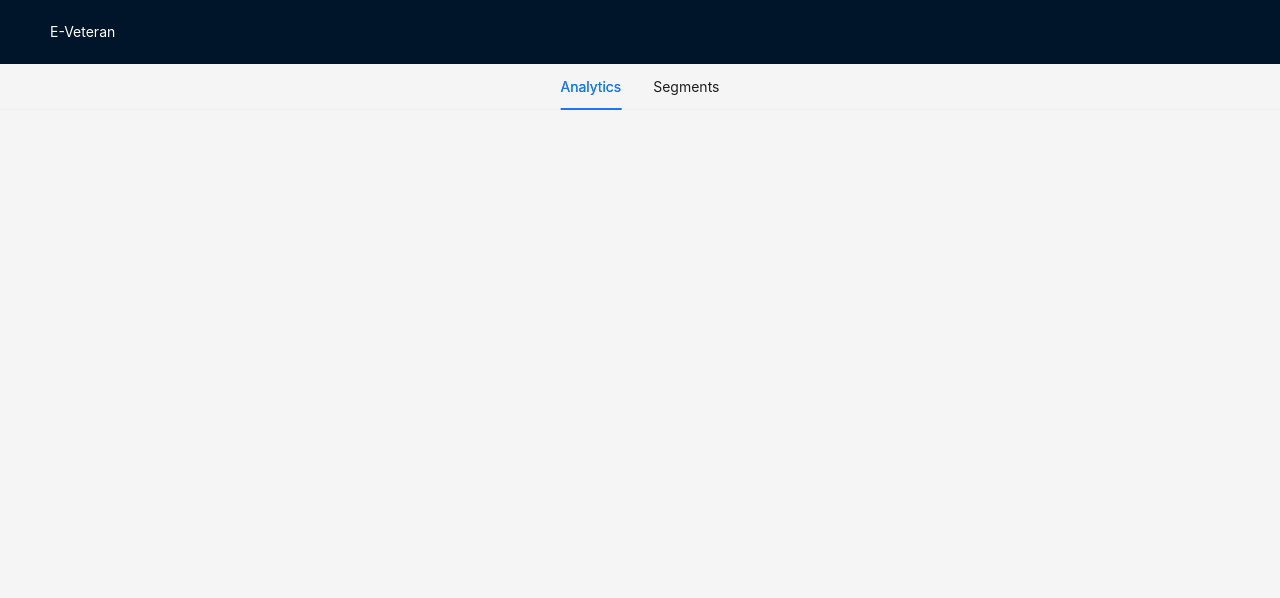
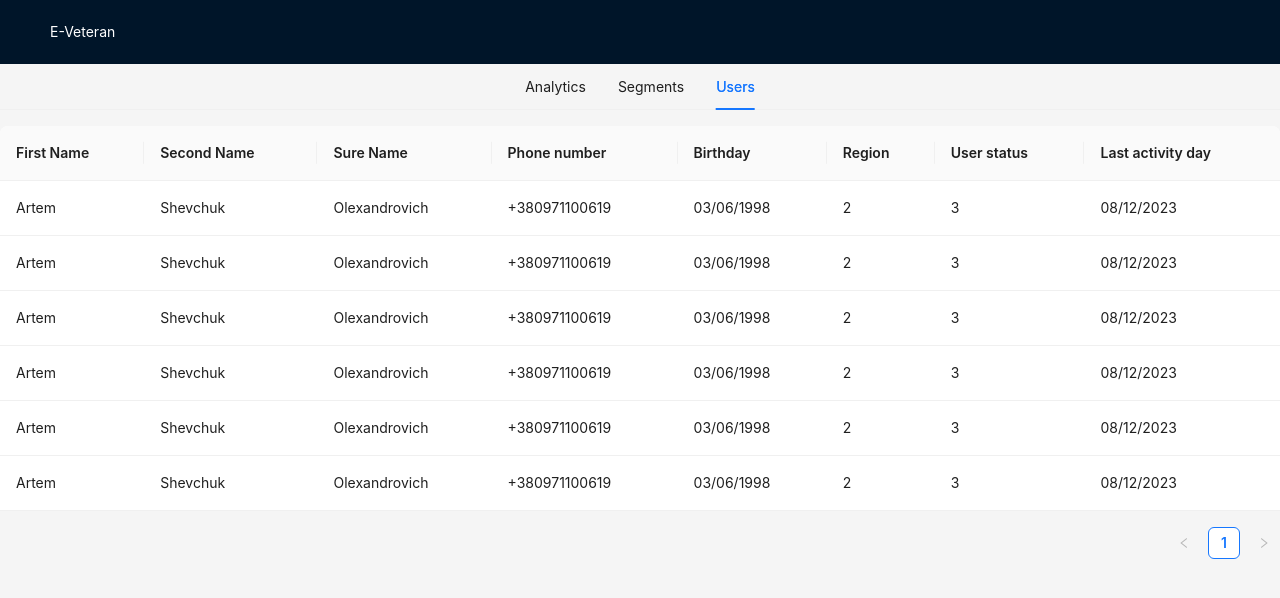
Before and after one commit to Zihfred/luxoft, a React (Vite) app: page /users in a window 1280 px wide. Shown: the top 598 px of the page. Built offline with nearby package versions, Linux system fonts and the light colour scheme.

Commit message:
feat: add users component

```diff
--- a/src/App.jsx
+++ b/src/App.jsx
@@ -1,7 +1,8 @@
 import { Layout, Tabs } from "antd";
-import styled from 'styled-components';
-import { Route, Routes, useNavigate } from "react-router-dom";
+import styled from "styled-components";
+import { Route, Routes, useNavigate, useLocation } from "react-router-dom";
 
+import Users from "./pages/Users/Users";
 
 const { Header, Content } = Layout;
 
@@ -10,37 +11,49 @@ const HeaderLogo = styled.a`
 `;
 
 const StyledLayout = styled(Layout)`
-  min-height: 100vh
-`
+  min-height: 100vh;
+`;
 
 const items = [
   {
-    key: '',
-    label: 'Analytics',
+    key: "",
+    label: "Analytics",
   },
   {
-    key: 'segments',
-    label: 'Segments',
-  }
-]
+    key: "segments",
+    label: "Segments",
+  },
+  {
+    key: "users",
+    label: "Users",
+  },
+];
 
 const App = () => {
-  const navigate = useNavigate()
+  const navigate = useNavigate();
+  const { pathname } = useLocation();
 
   const onTabClick = (key) => {
-    navigate(`/${key}`)
-  }
+    navigate(`/${key}`);
+  };
 
   return (
-    <StyledLayout >
+    <StyledLayout>
       <Header>
         <HeaderLogo href="/">E-Veteran</HeaderLogo>
       </Header>
-      <Tabs onChange={onTabClick}  defaultActiveKey="1" centered items={items}/>
+      <Tabs
+        onChange={onTabClick}
+        defaultActiveKey="1"
+        centered
+        items={items}
+        activeKey={pathname.slice(1)}
+      />
       <Content>
         <Routes>
-          <Route path="/"  element={<div>anal</div>} />
-          <Route path="/segments"  element={<div>segments</div>} />
+          <Route path="/" element={<div>anal</div>} />
+          <Route path="/segments" element={<div>segments</div>} />
+          <Route path="/users" element={<Users />} />
         </Routes>
       </Content>
     </StyledLayout>
--- /dev/null
+++ b/src/pages/Users/Users.jsx
@@ -0,0 +1,118 @@
+import {} from 'react';
+import { Table } from 'antd';
+
+const columns = [
+    {
+        title: 'First Name',
+        dataIndex: 'firstName',
+        key: 'firstName'
+    },
+    {
+        title: 'Second Name',
+        dataIndex: 'secondName',
+        key: 'secondName'
+    },
+    {
+        title: 'Sure Name',
+        dataIndex: 'sureName',
+        key: 'sureName'
+    },
+    {
+        title: 'Phone number',
+        dataIndex: 'phoneNumber',
+        key: 'phoneNumber'
+    },
+    {
+        title: 'Birthday',
+        dataIndex: 'birthday',
+        key: 'birthday'
+    },
+    {
+        title: 'Region',
+        dataIndex: 'idRegion',
+        key: 'idRegion'
+    },
+    {
+        title: 'User status',
+        dataIndex: 'idUserStatus',
+        key: 'idUserStatus'
+    },
+    {
+        title: 'Last activity day',
+        dataIndex: 'lastActivityDate',
+        key: 'lastActivityDate'
+    },
+]
+
+const Data = [
+    {
+        key: '1',
+        firstName: 'Artem',
+        secondName: 'Shevchuk',
+        sureName: 'Olexandrovich',
+        phoneNumber: '+380971100619',
+        birthday: '03/06/1998',
+        idRegion: '2',
+        idUserStatus: '3',
+        lastActivityDate: '08/12/2023'
+    },
+    {
+        key: '2',
+        firstName: 'Artem',
+        secondName: 'Shevchuk',
+        sureName: 'Olexandrovich',
+        phoneNumber: '+380971100619',
+        birthday: '03/06/1998',
+        idRegion: '2',
+        idUserStatus: '3',
+        lastActivityDate: '08/12/2023'
+    },
+    {
+        key: '3',
+        firstName: 'Artem',
+        secondName: 'Shevchuk',
+        sureName: 'Olexandrovich',
+        phoneNumber: '+380971100619',
+        birthday: '03/06/1998',
+        idRegion: '2',
+        idUserStatus: '3',
+        lastActivityDate: '08/12/2023'
+    },
+    {
+        key: '4',
+        firstName: 'Artem',
+        secondName: 'Shevchuk',
+        sureName: 'Olexandrovich',
+        phoneNumber: '+380971100619',
+        birthday: '03/06/1998',
+        idRegion: '2',
+        idUserStatus: '3',
+        lastActivityDate: '08/12/2023'
+    },
+    {
+        key: '5',
+        firstName: 'Artem',
+        secondName: 'Shevchuk',
+        sureName: 'Olexandrovich',
+        phoneNumber: '+380971100619',
+        birthday: '03/06/1998',
+        idRegion: '2',
+        idUserStatus: '3',
+        lastActivityDate: '08/12/2023'
+    },
+    {
+        key: '6',
+        firstName: 'Artem',
+        secondName: 'Shevchuk',
+        sureName: 'Olexandrovich',
+        phoneNumber: '+380971100619',
+        birthday: '03/06/1998',
+        idRegion: '2',
+        idUserStatus: '3',
+        lastActivityDate: '08/12/2023'
+    },
+]
+
+const Users = () => (<Table columns={columns} dataSource={Data} />)
+
+export default Users
```
